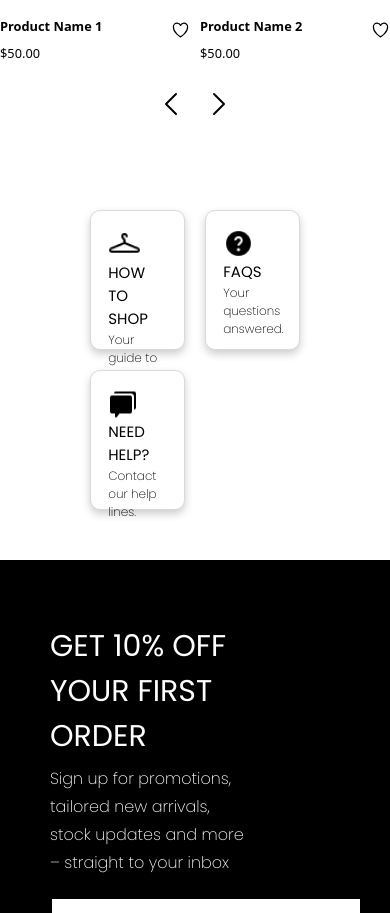
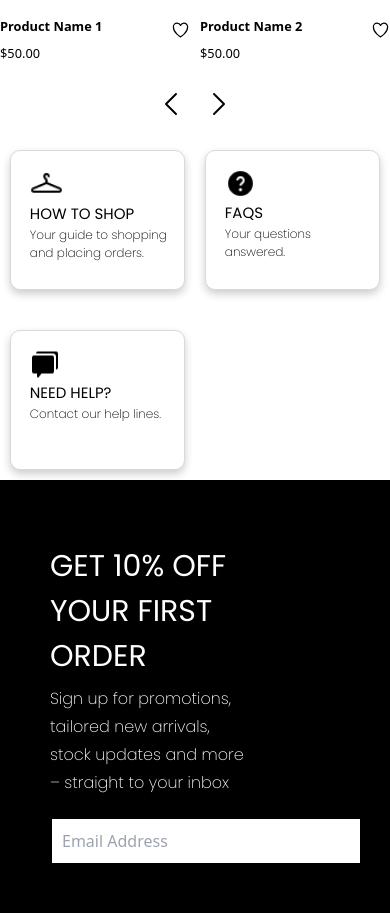
Before and after one commit to thebaggieboy/altclanui, a Next.js app: page / in a window 390 px wide. Shown: the part 5680-6593 px from the top of the page. Built offline with nearby package versions, Linux system fonts and the light colour scheme.

Commit message:
changed some component 6 files

```diff
--- a/components/components/component6.tsx
+++ b/components/components/component6.tsx
@@ -29,10 +29,8 @@ const contents = [
 
 export default function cards() {
     return (
-        <div className="p-10">
-<div className={styles.row}>
-           <div className="p-10">
-           {contents.map((content) => (
+        <div className={styles.row}>
+            {contents.map((content) => (
                 <div key={content.id}>
                     <a key={content.id} href={content.href}>
                         <div className={styles.contentCol}>
@@ -53,8 +51,6 @@ export default function cards() {
                 </div>
             ))}
         </div>
-        </div>
-    </div>
 
     );
 };
--- a/styles/component6.module.css
+++ b/styles/component6.module.css
@@ -5,22 +5,23 @@
     display: table;
     clear: both;
 
+
 }
 
 .contentCol {
     float: left;
     width: 33.3333%;
-    padding: 30px;
+    padding: 40px;
+    margin-top: 20px;
 }
 
 .content {
     box-shadow: 0 4px 8px 0 rgba(0, 0, 0, 0.2);
-    padding: 10px;
+    padding: 25px;
     border-radius: 10px;
     border: 1px solid #D9D9D9;
     background: #FFF;
     height: 160px;
-    margin: 5px;
 }
 
 .content img{
@@ -54,7 +55,7 @@
     .contentCol {
         float: left;
         width: 50%;
-        padding: 5px;
+        padding: 10px;
     }
 
     .content {
```
